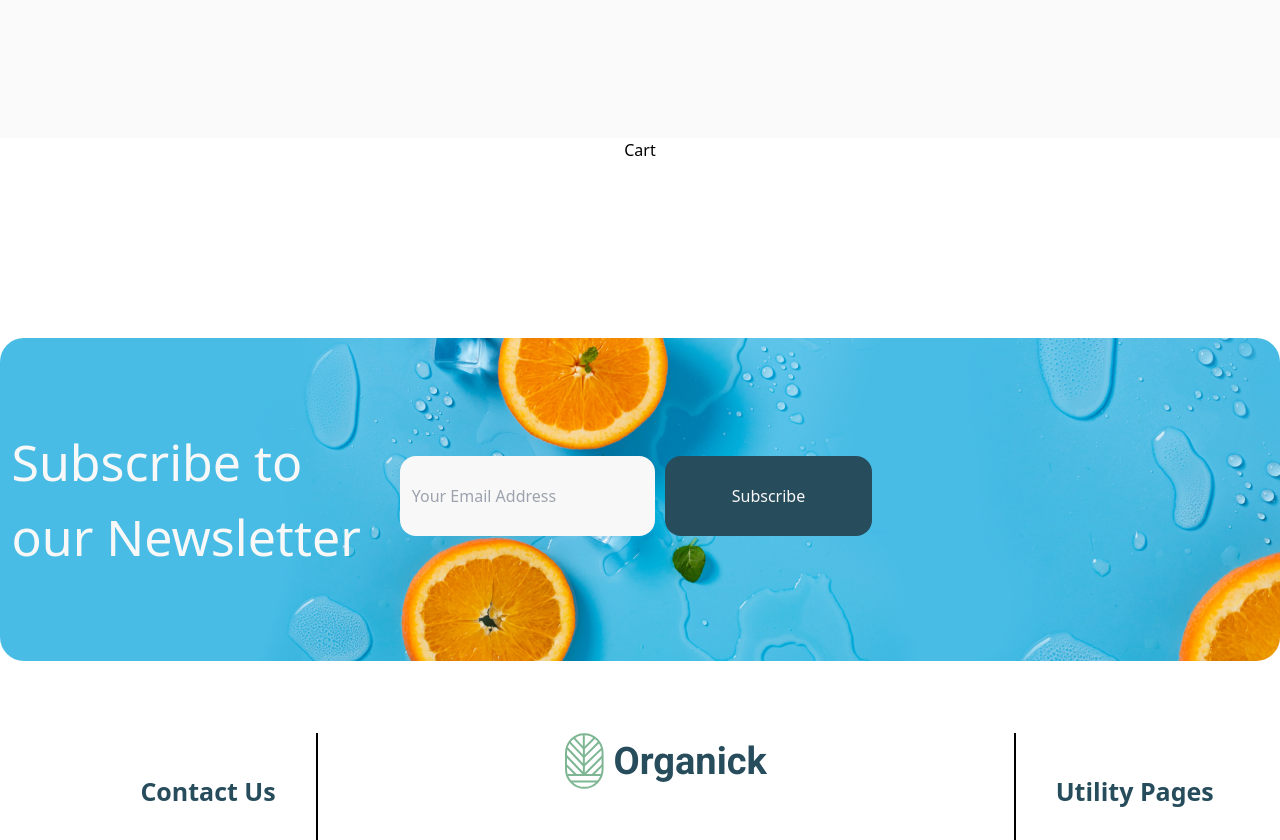
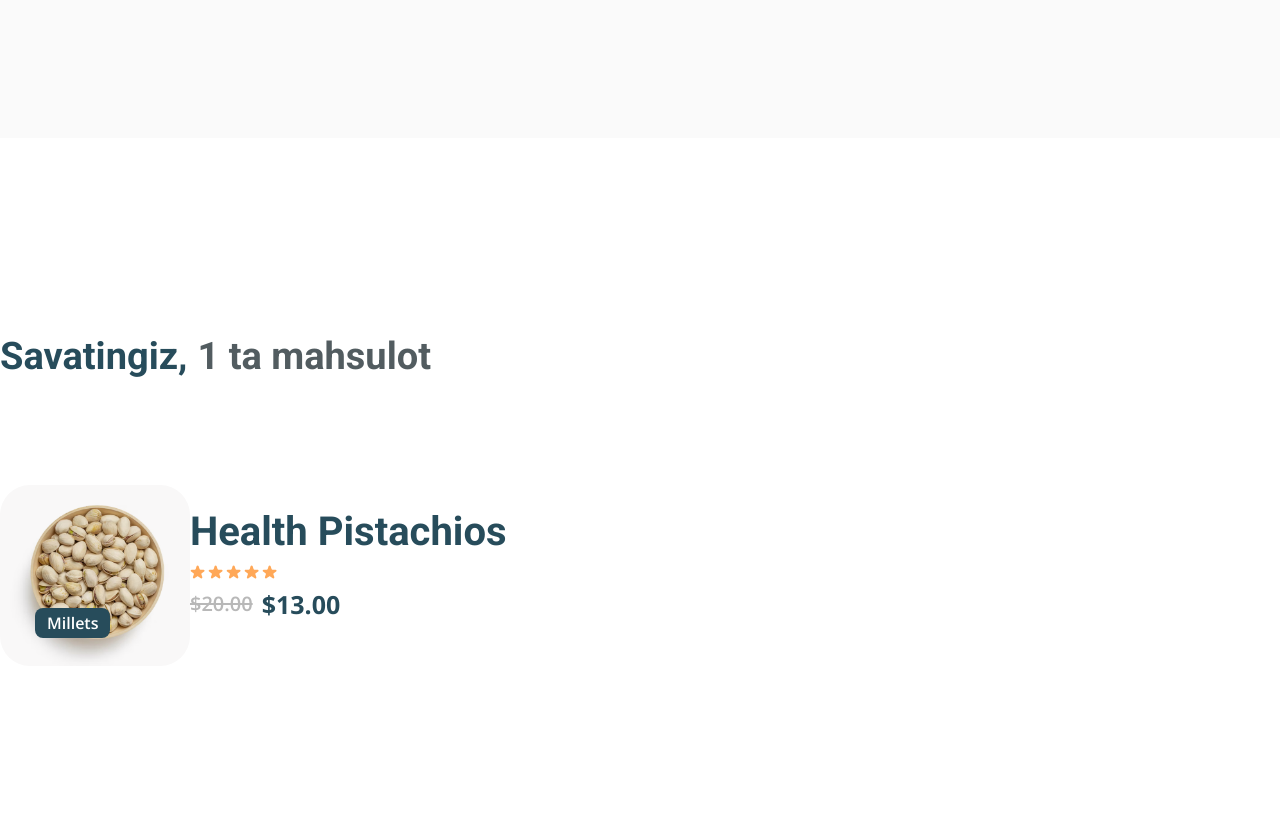
Before and after one commit to nozim-dev/organick, a React (Vite) app: page /shop-card in a window 1280 px wide. Shown: the part 420-1260 px from the top of the page. Built offline with nearby package versions, Linux system fonts and the light colour scheme.

Commit message:
git push in added

```diff
--- a/src/Components/PorfolioCard/PorfolioCard.jsx
+++ b/src/Components/PorfolioCard/PorfolioCard.jsx
@@ -1,7 +1,6 @@
 import React from "react";
-import Button from "../Button/Button";
 import { style } from "../../utils/style";
-
+import { NavLink } from "react-router-dom";
 const PorfolioCard = ({ projects, id }) => {
   return (
     <div
@@ -9,16 +8,12 @@ const PorfolioCard = ({ projects, id }) => {
       className="block justify-center align-center items-center mx-auto"
     >
       <div className="block w-full max-w-[677px] relative ">
-        <div className="flex w-full ">
+        <div className="flex w-full">
           <img src={projects.img} className="w-full rounded-[30px]" alt="" />
         </div>
+        <NavLink to={projects.id} className={style.NavLink}>
         <div className="bg-blue-700 flex items-center place-content-center  justify-center">
-
-          <button className="absolute top-0 w-full max-w-[400px] hover:backdrop-blur-xl bg-white/1 font-bold mt-[40px] pt-[100px] py-[170px] px-[200px] rounded-[20px] transition ease-in-out delay-150 hover:-translate-y-1 hover:scale-110 hover: duration-300">
-          <Button
-              isLink={projects.id}
-              type="w-full border-none "
-            />
+          <button className="absolute top-0 w-full max-w-[400px] hover:backdrop-blur-xl bg-white/1 font-bold mt-[40px] pt-[170px] py-[170px] px-[200px] rounded-[20px] transition ease-in-out delay-150 hover:-translate-y-1 hover:scale-110 hover: duration-300">
             <svg
               width="10"
               height="13"
@@ -36,6 +31,7 @@ const PorfolioCard = ({ projects, id }) => {
             </svg>
           </button>
         </div>
+        </NavLink>
       </div>
       <div className="block">
         <div className=" w-full py-[21px] ">
@@ -48,7 +44,6 @@ const PorfolioCard = ({ projects, id }) => {
             >
               {projects.category}
             </h3>
-
           </div>
         </div>
       </div>
--- a/src/pages/Cart/ShopCard.jsx
+++ b/src/pages/Cart/ShopCard.jsx
@@ -1,12 +1,114 @@
 import Banner from "../../Components/Banner/Banner";
 import CardBanner from "./img/Image.png";
-
+import pistachos from "./img/Photo3.png";
+import { style } from "../../utils/style";
 const ShopCard = () => {
   return (
     <>
-      <Banner title="Card" img={CardBanner} />
-      <section className="w-full max-w-[1920px]">
-        <div className="w-full max-w-[1400px] flex justify-center ">Cart</div>
+      <Banner title="Shop Bag" img={CardBanner} />
+      <section className="w-full max-w-[1920px] mx-auto mt-[113px] flex justify-center">
+        <div className="w-full max-w-[1400px] block  mt-[50px]">
+          <div className="w-full  mx-auto flex mt-[27px] ">
+            <h1 className={`${style.NavLogo}`}>Savatingiz,</h1>
+            <h1 className={`${style.NavLogo} pl-[10px] text-blue-80`}>
+              1 ta mahsulot
+            </h1>
+          </div>
+          <div className="w-full flex mt-[100px] ">
+            <div className="relative bg-white-50 rounded-[30px]">
+              <img
+                className="w-full max-w-[190px] object-cover mix-blend-multiply"
+                src={pistachos}
+                alt=""
+              />
+              <div className="absolute top-[123px] left-[35px] bg-blue-700 rounded-[8px] px-[12px] py-[5px] text-white font-Open-Sans font-semibold leading-[20.43px]">
+                Millets
+              </div>
+            </div>
+
+            <div>
+              <br />
+              <h1 className="text-4xl font-semibold font-Roboto leading-[46.88px] text-blue-700">
+                Health Pistachios
+              </h1>
+              <div className="mt-[9px] flex items-center gap-[3px]">
+                <svg
+                  width="15"
+                  height="14"
+                  viewBox="0 0 15 14"
+                  className="cursor-pointer"
+                  fill="none"
+                  xmlns="http://www.w3.org/2000/svg"
+                >
+                  <path
+                    d="M6.67806 1.09367C6.98566 0.189974 8.26378 0.189977 8.57138 1.09367L9.5549 3.98313C9.69285 4.3884 10.0735 4.66091 10.5016 4.66091H13.5818C14.5617 4.66091 14.9569 5.92416 14.1517 6.48263L11.7409 8.15456C11.3741 8.40901 11.2203 8.87584 11.3642 9.29851L12.3036 12.0586C12.6145 12.9718 11.5798 13.7523 10.7871 13.2025L8.19462 11.4046C7.85187 11.1668 7.39758 11.1668 7.05483 11.4046L4.46235 13.2025C3.66969 13.7523 2.63496 12.9718 2.9458 12.0586L3.88528 9.29851C4.02915 8.87584 3.87539 8.40901 3.50851 8.15456L1.09777 6.48263C0.292535 5.92416 0.687722 4.66091 1.66767 4.66091H4.74788C5.17598 4.66091 5.55659 4.3884 5.69454 3.98313L6.67806 1.09367Z"
+                    fill="#FFA858"
+                  />
+                </svg>
+                <svg
+                  width="15"
+                  height="14"
+                  viewBox="0 0 15 14"
+                  className="cursor-pointer"
+                  fill="none"
+                  xmlns="http://www.w3.org/2000/svg"
+                >
+                  <path
+                    d="M6.67806 1.09367C6.98566 0.189974 8.26378 0.189977 8.57138 1.09367L9.5549 3.98313C9.69285 4.3884 10.0735 4.66091 10.5016 4.66091H13.5818C14.5617 4.66091 14.9569 5.92416 14.1517 6.48263L11.7409 8.15456C11.3741 8.40901 11.2203 8.87584 11.3642 9.29851L12.3036 12.0586C12.6145 12.9718 11.5798 13.7523 10.7871 13.2025L8.19462 11.4046C7.85187 11.1668 7.39758 11.1668 7.05483 11.4046L4.46235 13.2025C3.66969 13.7523 2.63496 12.9718 2.9458 12.0586L3.88528 9.29851C4.02915 8.87584 3.87539 8.40901 3.50851 8.15456L1.09777 6.48263C0.292535 5.92416 0.687722 4.66091 1.66767 4.66091H4.74788C5.17598 4.66091 5.55659 4.3884 5.69454 3.98313L6.67806 1.09367Z"
+                    fill="#FFA858"
+                  />
+                </svg>
+                <svg
+                  width="15"
+                  height="14"
+                  viewBox="0 0 15 14"
+                  className="cursor-pointer"
+                  fill="none"
+                  xmlns="http://www.w3.org/2000/svg"
+                >
+                  <path
+                    d="M6.67806 1.09367C6.98566 0.189974 8.26378 0.189977 8.57138 1.09367L9.5549 3.98313C9.69285 4.3884 10.0735 4.66091 10.5016 4.66091H13.5818C14.5617 4.66091 14.9569 5.92416 14.1517 6.48263L11.7409 8.15456C11.3741 8.40901 11.2203 8.87584 11.3642 9.29851L12.3036 12.0586C12.6145 12.9718 11.5798 13.7523 10.7871 13.2025L8.19462 11.4046C7.85187 11.1668 7.39758 11.1668 7.05483 11.4046L4.46235 13.2025C3.66969 13.7523 2.63496 12.9718 2.9458 12.0586L3.88528 9.29851C4.02915 8.87584 3.87539 8.40901 3.50851 8.15456L1.09777 6.48263C0.292535 5.92416 0.687722 4.66091 1.66767 4.66091H4.74788C5.17598 4.66091 5.55659 4.3884 5.69454 3.98313L6.67806 1.09367Z"
+                    fill="#FFA858"
+                  />
+                </svg>
+                <svg
+                  width="15"
+                  height="14"
+                  viewBox="0 0 15 14"
+                  className="cursor-pointer"
+                  fill="none"
+                  xmlns="http://www.w3.org/2000/svg"
+                >
+                  <path
+                    d="M6.67806 1.09367C6.98566 0.189974 8.26378 0.189977 8.57138 1.09367L9.5549 3.98313C9.69285 4.3884 10.0735 4.66091 10.5016 4.66091H13.5818C14.5617 4.66091 14.9569 5.92416 14.1517 6.48263L11.7409 8.15456C11.3741 8.40901 11.2203 8.87584 11.3642 9.29851L12.3036 12.0586C12.6145 12.9718 11.5798 13.7523 10.7871 13.2025L8.19462 11.4046C7.85187 11.1668 7.39758 11.1668 7.05483 11.4046L4.46235 13.2025C3.66969 13.7523 2.63496 12.9718 2.9458 12.0586L3.88528 9.29851C4.02915 8.87584 3.87539 8.40901 3.50851 8.15456L1.09777 6.48263C0.292535 5.92416 0.687722 4.66091 1.66767 4.66091H4.74788C5.17598 4.66091 5.55659 4.3884 5.69454 3.98313L6.67806 1.09367Z"
+                    fill="#FFA858"
+                  />
+                </svg>
+                <svg
+                  width="15"
+                  height="14"
+                  viewBox="0 0 15 14"
+                  className="cursor-pointer"
+                  fill="none"
+                  xmlns="http://www.w3.org/2000/svg"
+                >
+                  <path
+                    d="M6.67806 1.09367C6.98566 0.189974 8.26378 0.189977 8.57138 1.09367L9.5549 3.98313C9.69285 4.3884 10.0735 4.66091 10.5016 4.66091H13.5818C14.5617 4.66091 14.9569 5.92416 14.1517 6.48263L11.7409 8.15456C11.3741 8.40901 11.2203 8.87584 11.3642 9.29851L12.3036 12.0586C12.6145 12.9718 11.5798 13.7523 10.7871 13.2025L8.19462 11.4046C7.85187 11.1668 7.39758 11.1668 7.05483 11.4046L4.46235 13.2025C3.66969 13.7523 2.63496 12.9718 2.9458 12.0586L3.88528 9.29851C4.02915 8.87584 3.87539 8.40901 3.50851 8.15456L1.09777 6.48263C0.292535 5.92416 0.687722 4.66091 1.66767 4.66091H4.74788C5.17598 4.66091 5.55659 4.3884 5.69454 3.98313L6.67806 1.09367Z"
+                    fill="#FFA858"
+                  />
+                </svg>
+              </div>
+              <div className="flex gap-[9px] mt-[13px] items-center">
+                <del className="text-2xl font-Open-Sans font-semibold text-[#B8B8B8] leading-[20.43px]">
+                  $20.00
+                </del>
+                <h5 className="text-2.5xl font-bold text-blue-700 font-Open-Sans leading-[24.51px] ">
+                  $13.00
+                </h5>
+              </div>
+            </div>
+          </div>
+        </div>
       </section>
     </>
   );
```
Also changed, not shown: src/pages/Cart/img/Photo3.png (added).
